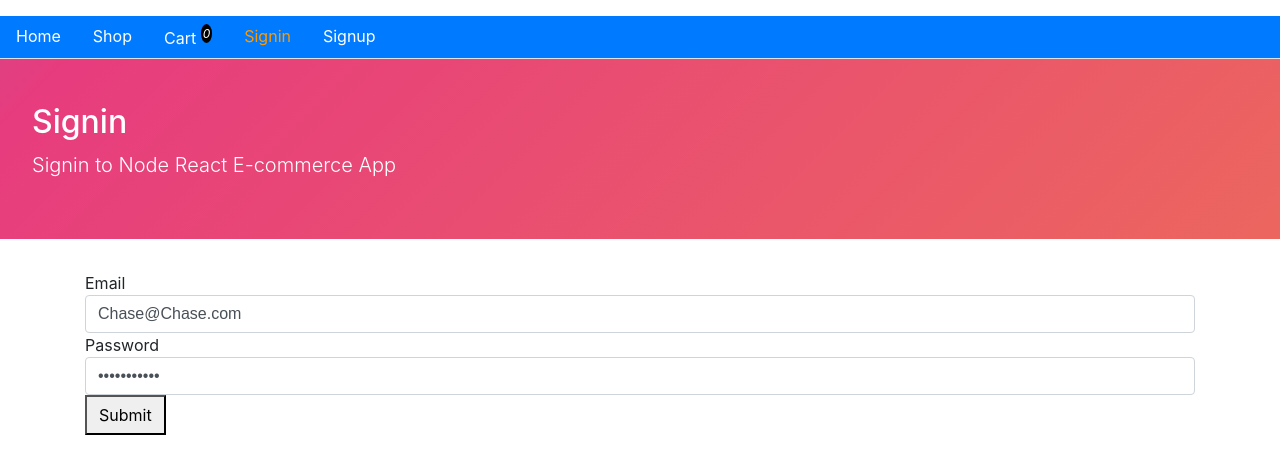
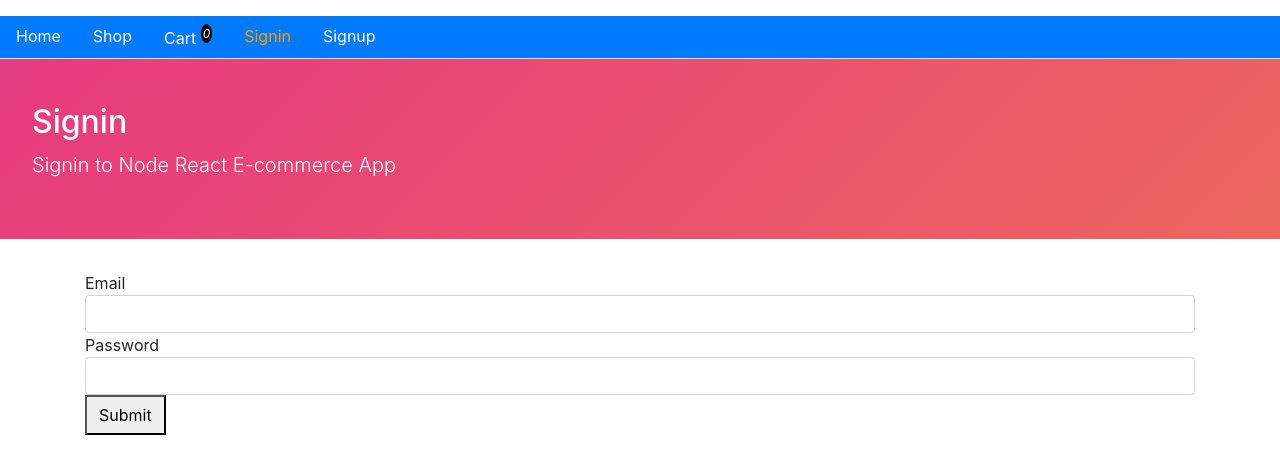
Before and after one commit to ChaseMillers/ecommerce-front, a React (Create React App) app: page /signin in a window 1280 px wide. Shown: the top 474 px of the page. Built offline with nearby package versions, Linux system fonts and the light colour scheme.

Commit message:
changed env. file config

```diff
--- a/src/user/Signin.js
+++ b/src/user/Signin.js
@@ -5,8 +5,8 @@ import { signin, authenticate, isAuthenticated } from "../auth";
 
 const Signin = () => {
     const [values, setValues] = useState({
-        email: "Chase@Chase.com",
-        password: "Realestate5",
+        email: "",
+        password: "",
         error: "",
         loading: false,
         redirectToReferrer: false
```
Also changed, not shown: 1 other file (tests, documents, lock files or other folders).
